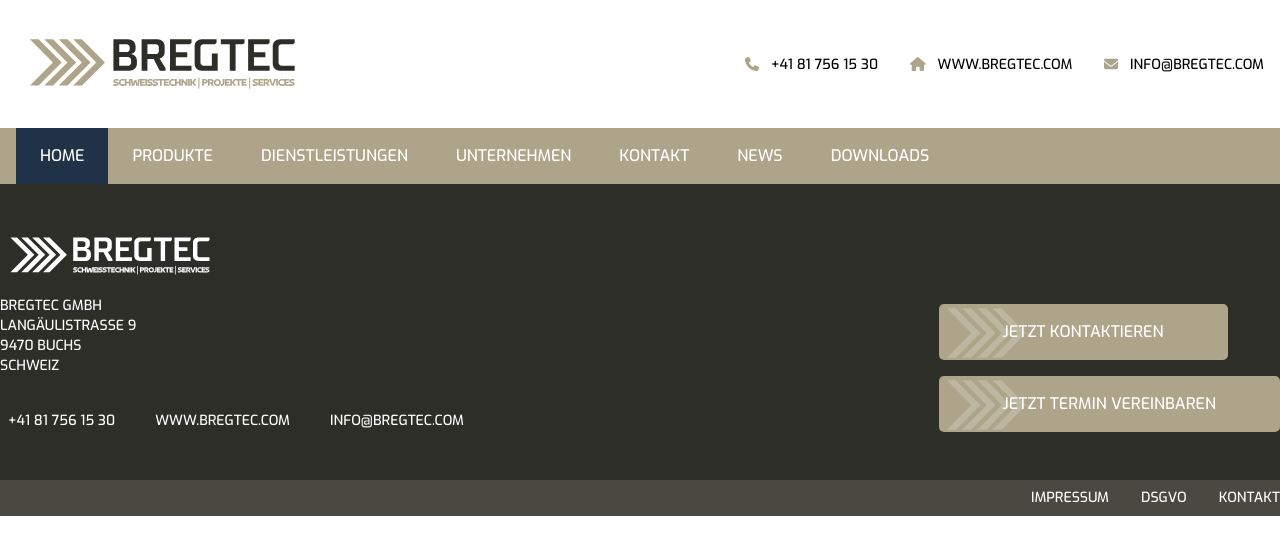
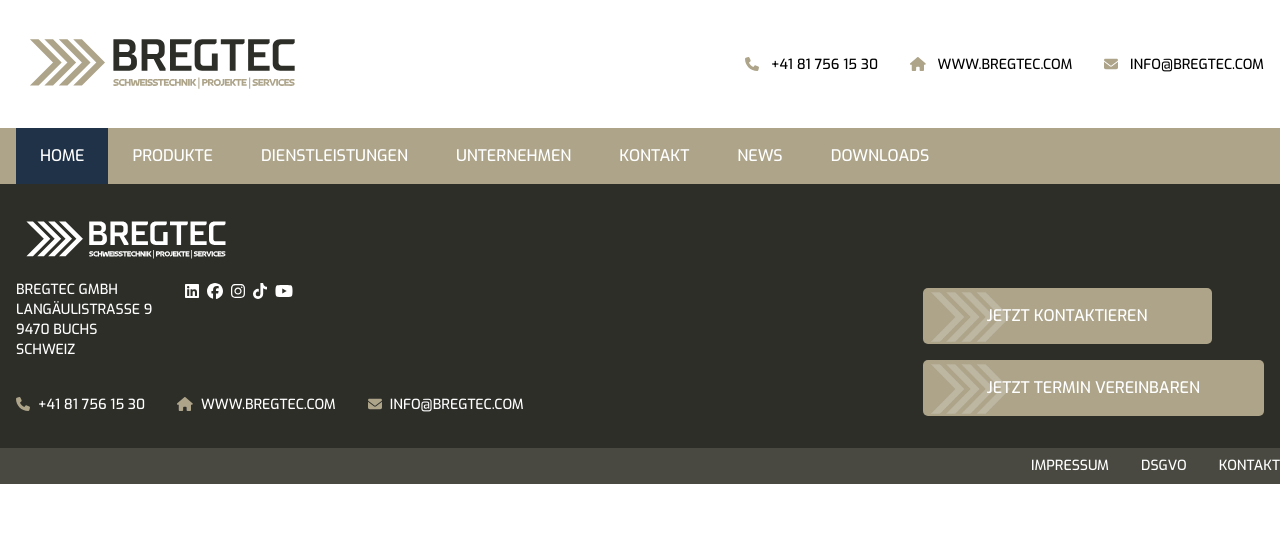
Before and after one commit to wavedeck/brgre-nuxt-1, a Nuxt app: page / in a window 1280 px wide. Shown: the top 554 px of the page. Built offline with nearby package versions, Linux system fonts and the light colour scheme.

Commit message:
add footer

```diff
--- /dev/null
+++ b/assets/scss/_footer.scss
@@ -0,0 +1,67 @@
+@use 'breakpoints';
+
+footer#main-footer {
+    .footer-row-1 {
+        background-color: #2E2E29;
+        padding-top: 2rem;
+        padding-bottom: 2rem;
+    }
+
+    .footer-row-1__inner {
+        display: flex;
+        flex-direction: column;
+        gap: 1rem;
+        padding: 0 1rem;
+    }
+
+    .footer-contactinfo {
+        display: none;
+
+        .fa-phone,
+        .fa-house,
+        .fa-envelope {
+            color: #ADA48A;
+            margin-right: 0.5rem;
+        }
+    }
+
+    .footer-row-2 {
+        background-color: #494941;
+    }
+
+    .footer-row-2__inner {
+        display: flex;
+        justify-content: center;
+    }
+}
+
+@media screen and (min-width: breakpoints.$screen-md-min) {
+    footer#main-footer {
+        .footer-contactinfo {
+            display: flex;
+            gap: 2rem;
+            margin-top: 2rem;
+        }
+
+        .footer-row-2__inner {
+            display: flex;
+            justify-content: flex-end;
+        }
+    }
+
+}
+
+@media screen and (min-width: breakpoints.$screen-lg-min) {
+    footer#main-footer {
+        .footer-contactinfo {
+            display: flex;
+            gap: 2rem;
+            margin-top: 2rem;
+        }
+
+        .footer-row-1__inner {
+            flex-direction: row;
+            align-items: flex-end;
+        }
+    }
+}
--- a/assets/scss/theme.scss
+++ b/assets/scss/theme.scss
@@ -1,6 +1,7 @@
 @use "typography";
 @use "container";
 @use "header";
+@use "footer";
 @use "buttons";
 
 .mx-auto {
--- a/components/Footer/Footer.vue
+++ b/components/Footer/Footer.vue
@@ -1,7 +1,8 @@
+import { NuxtLink } from '#build/components';
 <template>
   <footer id="main-footer">
-    <div class="bg-[#2E2E29] py-12" id="footer-row-1">
-      <div class="container mx-auto flex items-end">
+    <div class="footer-row-1">
+      <div class="footer-row-1__inner container mx-auto">
         <div class="flex-1">
           <img src="/img/bregtec_logo_white.svg" alt="" class="h-12" />
 
@@ -17,47 +18,57 @@
             <div>
               <ul class="flex gap-2">
                 <li>
-                  <a href="#"><i class="fab fa-linkedin"></i></a>
+                  <a href="#">
+                    <font-awesome-icon icon="fab fa-linkedin" />
+                  </a>
                 </li>
                 <li>
-                  <a href="#"><i class="fab fa-facebook"></i></a>
+                  <a href="#">
+                    <font-awesome-icon icon="fab fa-facebook" />
+                  </a>
                 </li>
                 <li>
-                  <a href="#"><i class="fab fa-instagram"></i></a>
+                  <a href="#">
+                    <font-awesome-icon icon="fab fa-instagram" />
+                  </a>
                 </li>
                 <li>
-                  <a href="#"><i class="fab fa-tiktok"></i></a>
+                  <a href="#">
+                    <font-awesome-icon icon="fab fa-tiktok" />
+                  </a>
                 </li>
                 <li>
-                  <a href="#"><i class="fab fa-youtube"></i></a>
+                  <a href="#">
+                    <font-awesome-icon icon="fab fa-youtube" />
+                  </a>
                 </li>
               </ul>
             </div>
           </div>
 
-          <ul class="mt-8 hidden gap-8 lg:flex">
+          <ul class="footer-contactinfo">
             <li>
               <a
                 href="tel:+41817561530"
                 class="font-display text-sm uppercase text-white"
-                ><i class="fas fa-phone mr-2 text-secondary"></i>+41 81 756 15
-                30</a
+              >
+                <font-awesome-icon icon="fas fa-phone" />+41 81 756 15 30</a
               >
             </li>
             <li>
               <a
                 href="https://www.bregtec.com"
                 class="font-display text-sm uppercase text-white"
-                ><i class="fas fa-home mr-2 text-secondary"></i
-                >www.bregtec.com</a
+              >
+                <font-awesome-icon icon="fas fa-home" />www.bregtec.com</a
               >
             </li>
             <li>
               <a
                 href="mailto:info@bregtec.com"
                 class="font-display text-sm uppercase text-white"
-                ><i class="fas fa-envelope mr-2 text-secondary"></i
-                >info@bregtec.com</a
+              >
+                <font-awesome-icon icon="fas fa-envelope" />info@bregtec.com</a
               >
             </li>
           </ul>
@@ -72,28 +83,28 @@
         </div>
       </div>
     </div>
-    <div class="bg-[#494941]" id="footer-row-2">
-      <div class="container mx-auto flex justify-end">
+    <div class="footer-row-2">
+      <div class="footer-row-2__inner container mx-auto">
         <ul class="flex gap-8">
           <li>
-            <a
-              href="/impressum"
+            <NuxtLink
+              to="/impressum"
               class="inline-block py-2 font-display text-sm uppercase text-white"
-              >Impressum</a
+              >Impressum</NuxtLink
             >
           </li>
           <li>
-            <a
-              href="/datenschutzerklaerung"
+            <NuxtLink
+              to="/datenschutzerklaerung"
               class="inline-block py-2 font-display text-sm uppercase text-white"
-              >DSGVO</a
+              >DSGVO</NuxtLink
             >
           </li>
           <li>
-            <a
-              href="/kontakt"
+            <NuxtLink
+              to="/kontakt"
               class="inline-block py-2 font-display text-sm uppercase text-white"
-              >Kontakt</a
+              >Kontakt</NuxtLink
             >
           </li>
         </ul>
```
